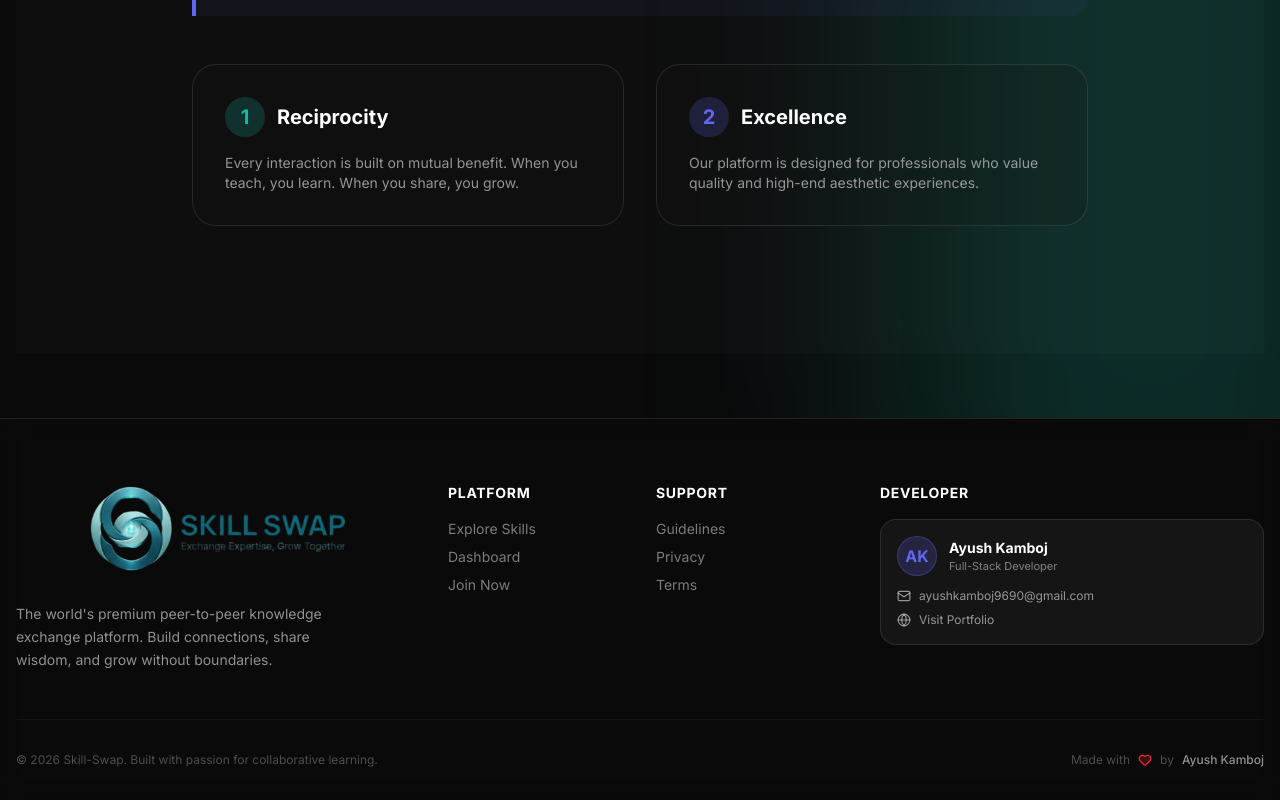
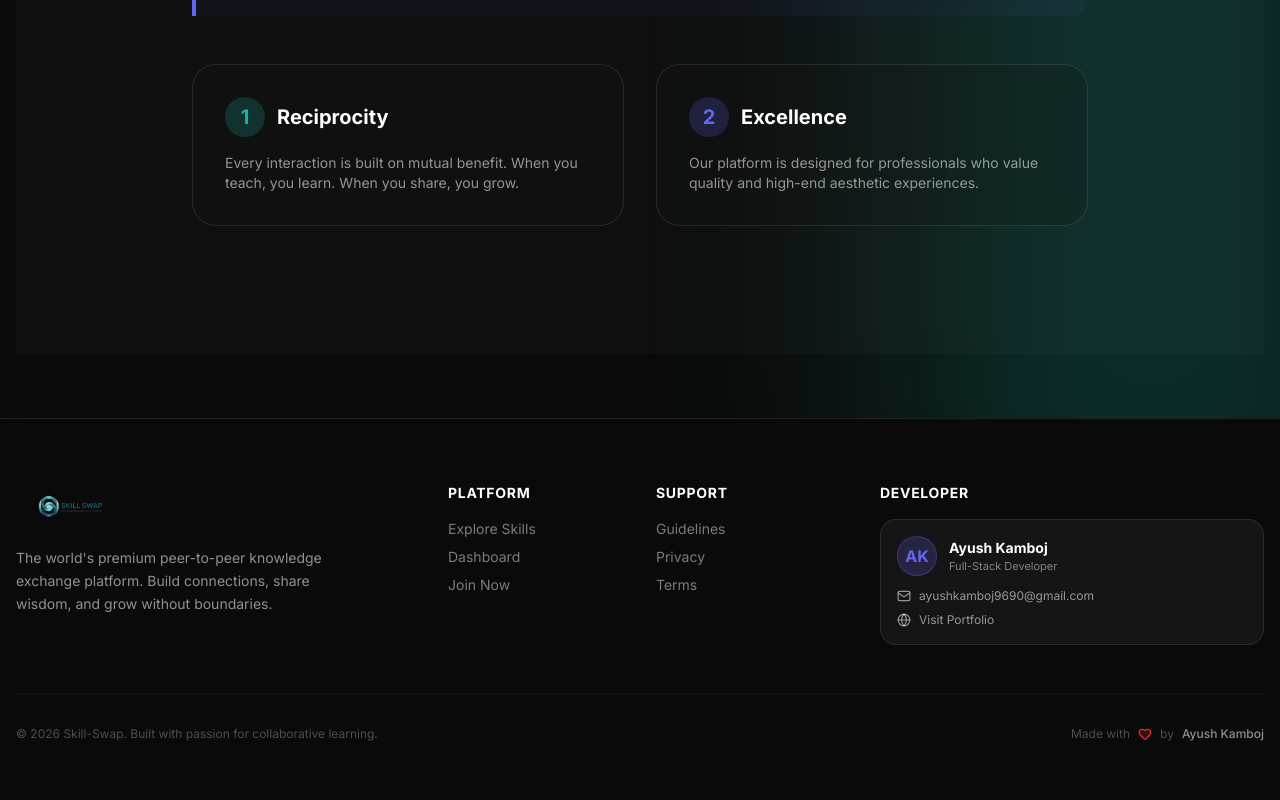
Before and after one commit to Ayushh-k/Skill-Swap, a Next.js app: page / in a window 1280 px wide. Shown: the part 2121-2921 px from the top of the page. After the commit the page ends 2895 px from the top, so only its background shows below. Built offline with nearby package versions, Linux system fonts and the light colour scheme; no server answers.

Commit message:
style: fix footer logo size and overlap

```diff
--- a/src/components/layout/Footer.tsx
+++ b/src/components/layout/Footer.tsx
@@ -17,8 +17,8 @@ export default function Footer() {
         <div className="grid grid-cols-1 md:grid-cols-3 gap-12 mb-12">
           {/* Brand Section */}
           <div className="space-y-4">
-            <Link href="/" className="font-heading text-xl font-bold tracking-tight text-white flex items-center gap-2 group mb-6">
-              <img src="/logo.png" alt="Skill-Swap Logo" className="h-20 sm:h-24 w-auto object-contain scale-[2.2] sm:scale-[3.2] origin-left transition-transform ml-8 sm:ml-12" />
+            <Link href="/" className="font-heading text-xl font-bold tracking-tight text-white flex items-center gap-2 group mb-4">
+              <img src="/logo.png" alt="Skill-Swap Logo" className="h-10 sm:h-12 w-auto object-contain scale-[1.3] sm:scale-[1.6] origin-left transition-transform ml-2 sm:ml-4" />
             </Link>
             <p className="text-sm text-foreground/60 leading-relaxed max-w-xs">
               The world's premium peer-to-peer knowledge exchange platform. Build connections, share wisdom, and grow without boundaries.
```
